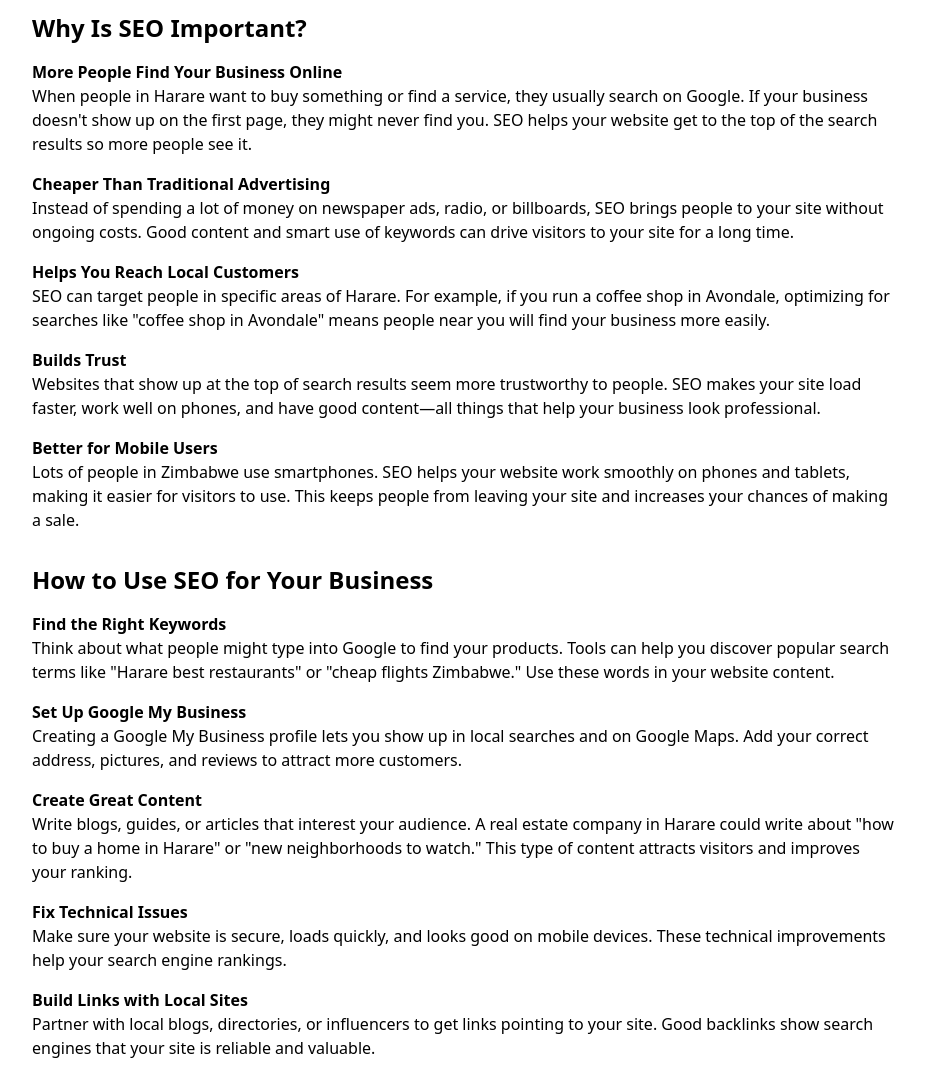
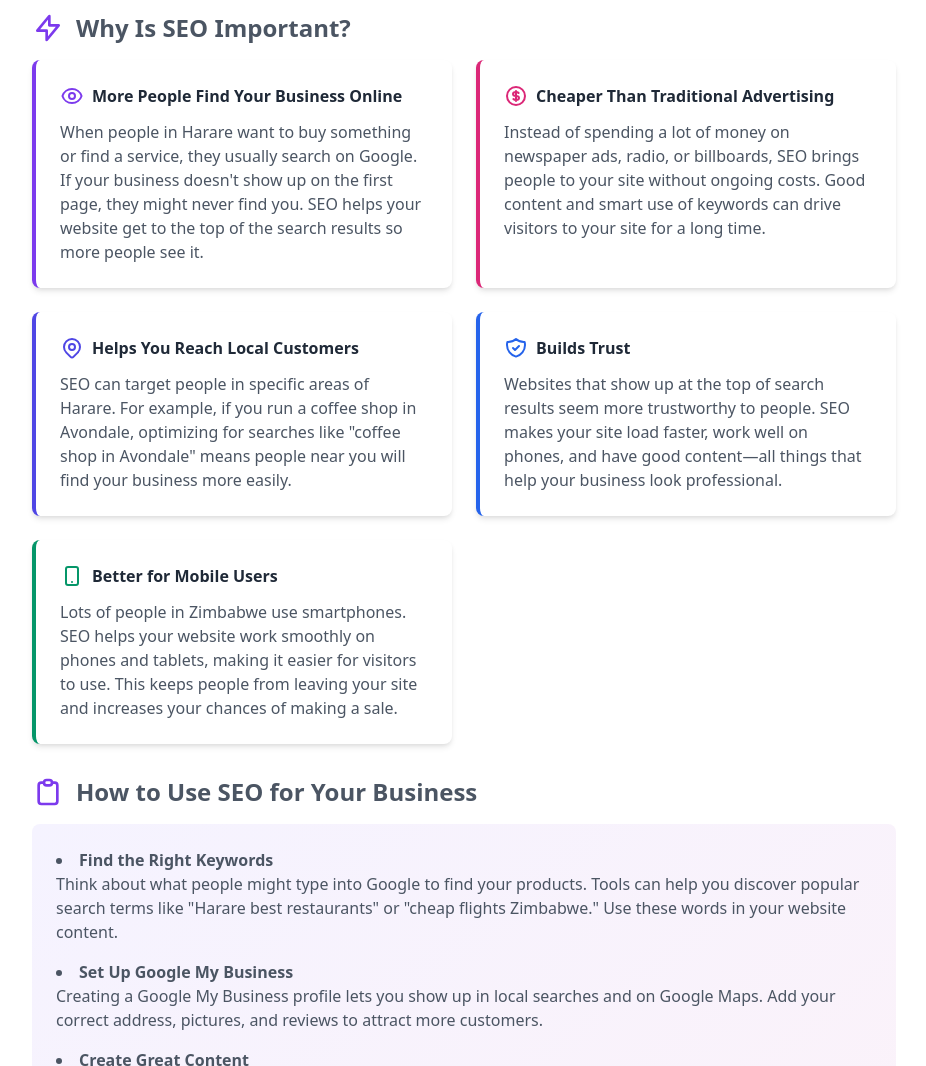
Before and after one commit to alaricjames/signal-media, a plain HTML site: page seo-article.html in a window 1280 px wide. Shown: the part 380-1446 px from the top of the page, without its empty margins (176-1102 px from the left). Drawn offline with nearby package versions, Linux system fonts and the light colour scheme.

Commit message:
Update seo-article.html

```diff
--- a/seo-article.html
+++ b/seo-article.html
@@ -35,35 +35,77 @@
         <div class="mb-8">
             <span class="text-purple-600">Published January 7, 2025</span>
             <h1 class="text-4xl font-bold mt-2 mb-6">Why SEO Matters for Businesses in Harare, Zimbabwe</h1>
-            <div class="prose max-w-none">
+            <div class="max-w-none text-gray-600">
                 <p class="text-xl text-gray-600 mb-8">Harare, the capital of Zimbabwe, is full of businesses competing for attention. To get noticed in today's digital world, companies need to use <strong>Search Engine Optimization (SEO)</strong>. SEO might sound complicated, but it helps businesses show up when people search online. This makes a huge difference in getting more customers and staying ahead of competitors.</p>
 
-                <h2 class="text-2xl font-bold mt-8 mb-4">Why Is SEO Important?</h2>
-                <ol class="space-y-4 mb-8">
-                    <li>
-                        <strong>More People Find Your Business Online</strong>
-                        <p>When people in Harare want to buy something or find a service, they usually search on Google. If your business doesn't show up on the first page, they might never find you. SEO helps your website get to the top of the search results so more people see it.</p>
-                    </li>
-                    <li>
-                        <strong>Cheaper Than Traditional Advertising</strong>
-                        <p>Instead of spending a lot of money on newspaper ads, radio, or billboards, SEO brings people to your site without ongoing costs. Good content and smart use of keywords can drive visitors to your site for a long time.</p>
-                    </li>
-                    <li>
-                        <strong>Helps You Reach Local Customers</strong>
-                        <p>SEO can target people in specific areas of Harare. For example, if you run a coffee shop in Avondale, optimizing for searches like "coffee shop in Avondale" means people near you will find your business more easily.</p>
-                    </li>
-                    <li>
-                        <strong>Builds Trust</strong>
-                        <p>Websites that show up at the top of search results seem more trustworthy to people. SEO makes your site load faster, work well on phones, and have good content—all things that help your business look professional.</p>
-                    </li>
-                    <li>
-                        <strong>Better for Mobile Users</strong>
-                        <p>Lots of people in Zimbabwe use smartphones. SEO helps your website work smoothly on phones and tablets, making it easier for visitors to use. This keeps people from leaving your site and increases your chances of making a sale.</p>
-                    </li>
-                </ol>
+                <h2 class="text-2xl font-bold mt-8 mb-4 flex items-center">
+                <svg class="h-8 w-8 text-purple-600 mr-3" fill="none" stroke="currentColor" viewBox="0 0 24 24">
+                    <path stroke-linecap="round" stroke-linejoin="round" stroke-width="2" d="M13 10V3L4 14h7v7l9-11h-7z"/>
+                </svg>
+                Why Is SEO Important?
+            </h2>
 
-                <h2 class="text-2xl font-bold mt-8 mb-4">How to Use SEO for Your Business</h2>
-                <ol class="space-y-4 mb-8">
+            <div class="grid md:grid-cols-2 gap-6 mb-8">
+                <div class="p-6 bg-white rounded-lg shadow-md border-l-4 border-purple-600">
+                    <div class="flex items-center mb-3">
+                        <svg class="h-6 w-6 text-purple-600 mr-2" fill="none" stroke="currentColor" viewBox="0 0 24 24">
+                            <path stroke-linecap="round" stroke-linejoin="round" stroke-width="2" d="M15 12a3 3 0 11-6 0 3 3 0 016 0z"/>
+                            <path stroke-linecap="round" stroke-linejoin="round" stroke-width="2" d="M2.458 12C3.732 7.943 7.523 5 12 5c4.478 0 8.268 2.943 9.542 7-1.274 4.057-5.064 7-9.542 7-4.477 0-8.268-2.943-9.542-7z"/>
+                        </svg>
+                        <strong class="text-gray-800">More People Find Your Business Online</strong>
+                    </div>
+                    <p>When people in Harare want to buy something or find a service, they usually search on Google. If your business doesn't show up on the first page, they might never find you. SEO helps your website get to the top of the search results so more people see it.</p>
+                </div>
+
+                <div class="p-6 bg-white rounded-lg shadow-md border-l-4 border-pink-600">
+                    <div class="flex items-center mb-3">
+                        <svg class="h-6 w-6 text-pink-600 mr-2" fill="none" stroke="currentColor" viewBox="0 0 24 24">
+                            <path stroke-linecap="round" stroke-linejoin="round" stroke-width="2" d="M12 8c-1.657 0-3 .895-3 2s1.343 2 3 2 3 .895 3 2-1.343 2-3 2m0-8c1.11 0 2.08.402 2.599 1M12 8V7m0 1v8m0 0v1m0-1c-1.11 0-2.08-.402-2.599-1M21 12a9 9 0 11-18 0 9 9 0 0118 0z"/>
+                        </svg>
+                        <strong class="text-gray-800">Cheaper Than Traditional Advertising</strong>
+                    </div>
+                    <p>Instead of spending a lot of money on newspaper ads, radio, or billboards, SEO brings people to your site without ongoing costs. Good content and smart use of keywords can drive visitors to your site for a long time.</p>
+                </div>
+
+                <div class="p-6 bg-white rounded-lg shadow-md border-l-4 border-indigo-600">
+                    <div class="flex items-center mb-3">
+                        <svg class="h-6 w-6 text-indigo-600 mr-2" fill="none" stroke="currentColor" viewBox="0 0 24 24">
+                            <path stroke-linecap="round" stroke-linejoin="round" stroke-width="2" d="M17.657 16.657L13.414 20.9a1.998 1.998 0 01-2.827 0l-4.244-4.243a8 8 0 1111.314 0z"/>
+                            <path stroke-linecap="round" stroke-linejoin="round" stroke-width="2" d="M15 11a3 3 0 11-6 0 3 3 0 016 0z"/>
+                        </svg>
+                        <strong class="text-gray-800">Helps You Reach Local Customers</strong>
+                    </div>
+                    <p>SEO can target people in specific areas of Harare. For example, if you run a coffee shop in Avondale, optimizing for searches like "coffee shop in Avondale" means people near you will find your business more easily.</p>
+                </div>
+
+                <div class="p-6 bg-white rounded-lg shadow-md border-l-4 border-blue-600">
+                    <div class="flex items-center mb-3">
+                        <svg class="h-6 w-6 text-blue-600 mr-2" fill="none" stroke="currentColor" viewBox="0 0 24 24">
+                            <path stroke-linecap="round" stroke-linejoin="round" stroke-width="2" d="M9 12l2 2 4-4m5.618-4.016A11.955 11.955 0 0112 2.944a11.955 11.955 0 01-8.618 3.04A12.02 12.02 0 003 9c0 5.591 3.824 10.29 9 11.622 5.176-1.332 9-6.03 9-11.622 0-1.042-.133-2.052-.382-3.016z"/>
+                        </svg>
+                        <strong class="text-gray-800">Builds Trust</strong>
+                    </div>
+                    <p>Websites that show up at the top of search results seem more trustworthy to people. SEO makes your site load faster, work well on phones, and have good content—all things that help your business look professional.</p>
+                </div>
+
+                <div class="p-6 bg-white rounded-lg shadow-md border-l-4 border-green-600">
+                    <div class="flex items-center mb-3">
+                        <svg class="h-6 w-6 text-green-600 mr-2" fill="none" stroke="currentColor" viewBox="0 0 24 24">
+                            <path stroke-linecap="round" stroke-linejoin="round" stroke-width="2" d="M12 18h.01M8 21h8a2 2 0 002-2V5a2 2 0 00-2-2H8a2 2 0 00-2 2v14a2 2 0 002 2z"/>
+                        </svg>
+                        <strong class="text-gray-800">Better for Mobile Users</strong>
+                    </div>
+                    <p>Lots of people in Zimbabwe use smartphones. SEO helps your website work smoothly on phones and tablets, making it easier for visitors to use. This keeps people from leaving your site and increases your chances of making a sale.</p>
+                </div>
+            </div>
+
+                <h2 class="text-2xl font-bold mt-8 mb-4 flex items-center">
+                    <svg class="h-8 w-8 text-purple-600 mr-3" fill="none" stroke="currentColor" viewBox="0 0 24 24">
+                        <path stroke-linecap="round" stroke-linejoin="round" stroke-width="2" d="M9 5H7a2 2 0 00-2 2v12a2 2 0 002 2h10a2 2 0 002-2V7a2 2 0 00-2-2h-2M9 5a2 2 0 002 2h2a2 2 0 002-2M9 5a2 2 0 012-2h2a2 2 0 012 2"/>
+                    </svg>
+                    How to Use SEO for Your Business
+                </h2>
+                <div class="space-y-4 mb-8 bg-gradient-to-br from-purple-50 to-pink-50 p-6 rounded-lg">
                     <li>
                         <strong>Find the Right Keywords</strong>
                         <p>Think about what people might type into Google to find your products. Tools can help you discover popular search terms like "Harare best restaurants" or "cheap flights Zimbabwe." Use these words in your website content.</p>
@@ -86,7 +128,12 @@
                     </li>
                 </ol>
 
-                <h2 class="text-2xl font-bold mt-8 mb-4">Conclusion</h2>
+                <h2 class="text-2xl font-bold mt-8 mb-4 flex items-center">
+                    <svg class="h-8 w-8 text-purple-600 mr-3" fill="none" stroke="currentColor" viewBox="0 0 24 24">
+                        <path stroke-linecap="round" stroke-linejoin="round" stroke-width="2" d="M9 12l2 2 4-4m6 2a9 9 0 11-18 0 9 9 0 0118 0z"/>
+                    </svg>
+                    Conclusion
+                </h2>
                 <p class="mb-8">SEO is a powerful tool that helps businesses in Harare grow. It boosts your visibility, brings in more customers, and builds trust. In a busy market, using smart SEO strategies can make the difference between being found or forgotten. By focusing on SEO, businesses in Harare can improve their online presence and succeed in today's digital world.</p>
             </div>
         </div>
```
